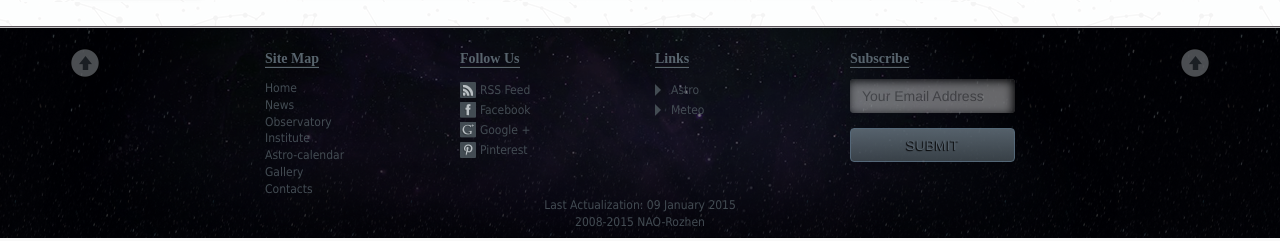
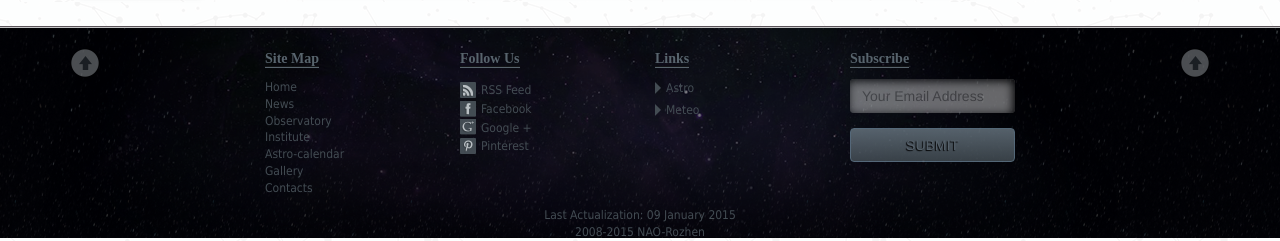
Before and after one commit to madwings/NAO-Rozhen, a CodeIgniter app: page /database/ in a window 1280 px wide. Shown: the part 1006-1247 px from the top of the page. Run offline with CodeIgniter, Linux system fonts and the light colour scheme.

Commit message:
fix footer unordered lists and focus of #iconNavigation

```diff
--- a/application/views/site/footer.php
+++ b/application/views/site/footer.php
@@ -9,57 +9,62 @@
 						<a href="#NAOHeader"><img  class="up" src="assets/images/icons/up.png" alt="up"></a>
 					</div>
 					<div class="col-lg-2 col-lg-offset-1">
+					<!-- ДА НАМАЛЯ КОЛОНАТА НА 1НА И ОТДОЛУ СЪЩО И
+					 ДА ПРОБВАМ ДАЛИ МНОГО ЩЕ СЕ РАЗБУТАТ. АКО НЕ СТАВА ДА ГИ
+					 ОСТАВЯ НА ДВЕ-->
 						<span class="title"><?php echo lang('site_map'); ?></span>
-						<div class="links" id="follow">
-							<a href="#"><span><?php echo lang('home'); ?></span></a>
-							<a href="#"><span><?php echo lang('news'); ?></span></a>
-							<a href="#"><span><?php echo lang('observatory'); ?></span></a>
-							<a href="#"><span><?php echo lang('institute'); ?></span></a>
-							<a href="#"><span><?php echo lang('astro_calendar'); ?></span></a>
-							<a href="#"><span><?php echo lang('gallery'); ?></span></a>
-							<a href="#"><span><?php echo lang('contacts'); ?></span></a>
-						</div>
+						<ul class="links">
+							<a href="#"><li><?php echo lang('home'); ?></li></a>
+							<a href="#"><li><?php echo lang('news'); ?></li></a>
+							<a href="#"><li><?php echo lang('observatory'); ?></li></a>
+							<a href="#"><li><?php echo lang('institute'); ?></li></a>
+							<a href="#"><li><?php echo lang('astro_calendar'); ?></li></a>
+							<a href="#"><li><?php echo lang('gallery'); ?></li></a>
+							<a href="#"><li><?php echo lang('contacts'); ?></li></a>
+						</ul>
 					</div>
 					<div class="col-lg-2">
 						<span class="title"><?php echo lang('follow_us'); ?></span>
-						<div class="links">
+						<ul class="links" id="follow">
 							<a href="#">
-								<img src="assets/images/icons/rss.png" alt="rss">
-								<span>
-									<span class="text-uppercase">rss</span> Feed
-								</span>
+
+								<li>
+									<img src="assets/images/icons/rss.png" alt="rss">
+									<span class="socialSpan"><span class="text-uppercase">rss</span> Feed</span>
+								</li>
 							</a>
 							<a href="#">
-								<img src="assets/images/icons/fBook.png" alt="fBook">
-								<span>
-									Facebook
-								</span>
+								<li>
+									<img src="assets/images/icons/fBook.png" alt="fBook">
+									<span class="socialSpan">Facebook</span>
+								</li>
 							</a>
 							<a href="#">
-								<img src="assets/images/icons/gPlus.png" alt="gPlus">
-								<span>
-									Google &#43;
-								</span>
+								<li>
+									<img src="assets/images/icons/gPlus.png" alt="gPlus">
+									<span class="socialSpan">Google &#43;</span>
+								</li>
 							</a>
 							<a href="#">
-								<img src="assets/images/icons/pint.png" alt="pint">
-								<span>
-									Pinterest
-								</span>
+								<li>
+									<img src="assets/images/icons/pint.png" alt="pint">
+									<span class="socialSpan">Pinterest</span>
+
+								</li>
 							</a>
-						</div>
+						</ul>
 					</div>
 					<div class="col-lg-1">
 						<span class="title"><?php echo lang('links'); ?></span>
 						<div class="links">
-							<div id="footerLinks">
+							<ul id="footerLinks">
 								<a href="#">
-									<img src="assets/images/icons/arrowLink.png" alt="arrowLink"><span><?php echo lang('astro'); ?></span>
+									<li><img src="assets/images/icons/arrowLink.png" alt="arrowLink"><span class="socialSpan"><?php echo lang('astro'); ?></span></li>
 								</a>
 								<a href="#">
-									<img src="assets/images/icons/arrowLink.png" alt="arrowLink"><span><?php echo lang('meteo'); ?></span>
+									<li><img src="assets/images/icons/arrowLink.png" alt="arrowLink"><span class="socialSpan"><?php echo lang('meteo'); ?></span></li>
 								</a>
-							</div>
+							</ul>
 						</div>
 					</div>
 					<div class="col-lg-2 col-lg-offset-1">
--- a/assets/css/main.css
+++ b/assets/css/main.css
@@ -29,6 +29,11 @@ header {
     height: 230px;
     margin: 0 auto;
     max-width: 1400px;
+}
+
+#iconNavigation a:focus{
+	background-color: transparent;
+
 }
 
 #nav-container {
@@ -622,38 +627,65 @@ footer {
 	text-decoration: none;
 }
 
+.footerContent li:hover{
+	text-decoration: none;
+	font-weight: bold;
+}
+
 .footerContent a:hover{
 	text-decoration: none;
 	font-weight: bold;
 }
 
 .links{
+	padding-left: 0px ;
 	margin-top: 10px;
 }
 
-.links span{
-	line-height: 0.5;
+.links li{
+	line-height: 1.4;
 	font-family: "tahoma";
 	font-size:12px;
 	color: #434c53;
+	list-style-type: none;
+	font-weight: normal;
+	text-decoration: none;
 }
 
 .links a{
 	display: block;
 }
 
-#footerLinks span{
-	padding-left: 10px;
+
+#follow{
+	padding-left: 0px ;
+	margin-top: 10px;
+
 }
 
-#follow{
-	line-height: 1.2;
+#follow li{
+	padding-top: 2px;
+}
+
+#footerLinks{
+	padding-left: 0px ;
+	margin-top: 10px;
+}
+
+#footerLinks li{
+	padding-bottom: 5px;
 }
 
 #inputEmail{
 	opacity: 0.4;
 	box-shadow: -2px 2px 10px #000 inset;
 	border: #000;
+}
+
+.socialSpan{
+	position: absolute;
+	padding-top: 1px;
+	padding-left: 5px;
 }
 
 #inputEmail:focus{
```
